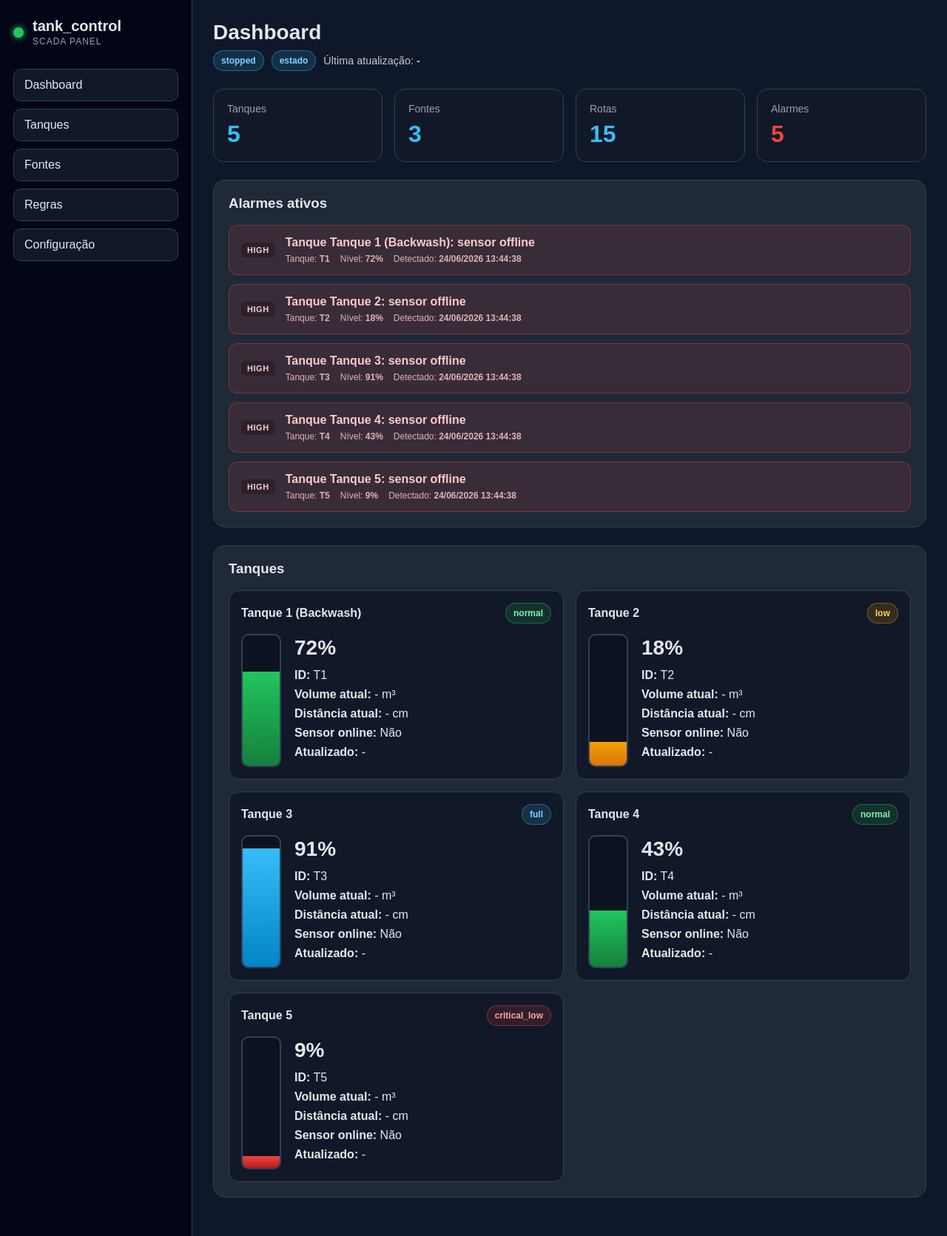
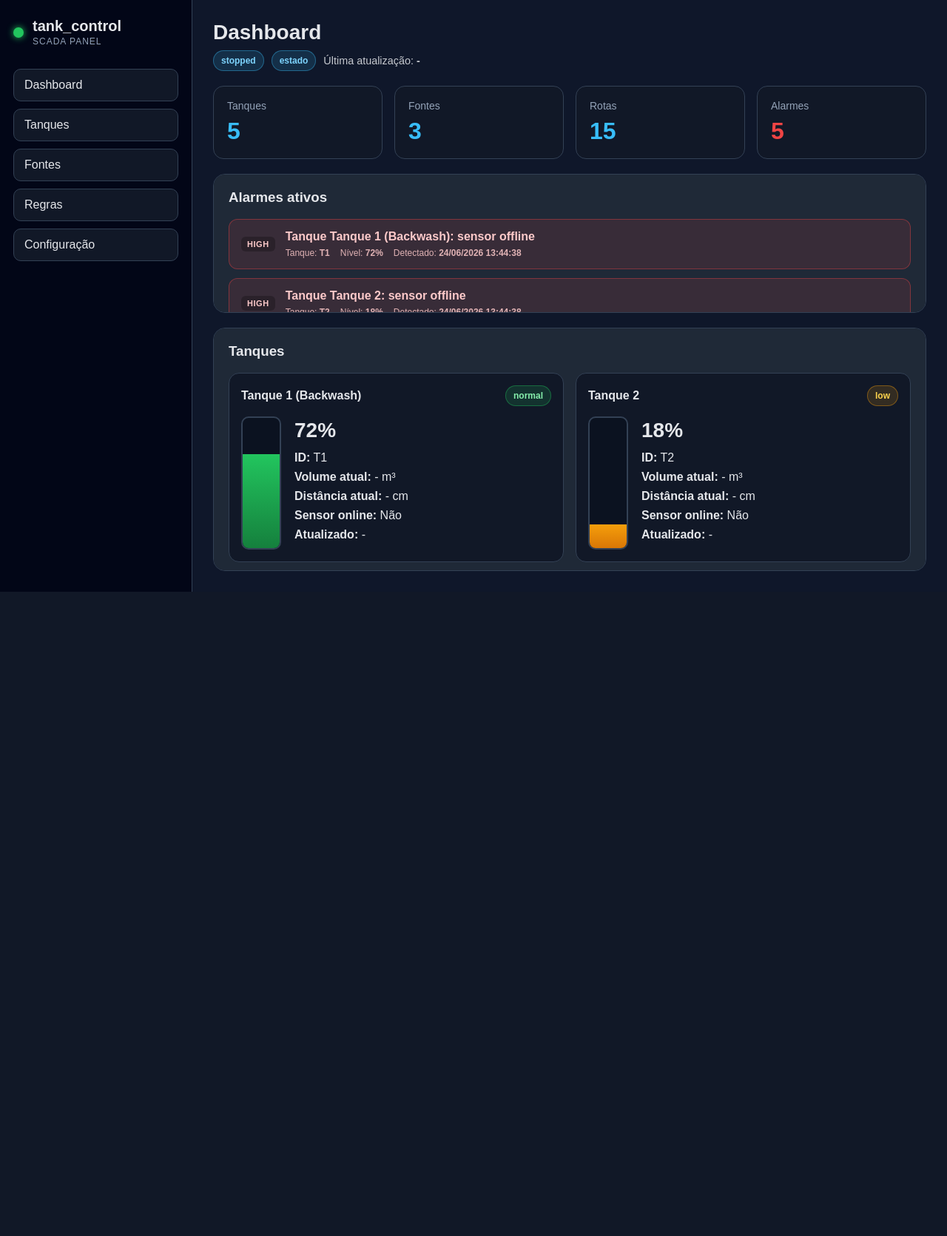
Before and after one commit to ViCor44/tank_control, a Flask app: page / in a window 1280 px wide. Shown: the whole page at 74% size. After the commit the page ends 800 px from the top, so only its background shows below. Run offline with Flask 3, Linux system fonts and the light colour scheme.

Commit message:
adaptação para 15" touch

```diff
--- a/static/css/app.css
+++ b/static/css/app.css
@@ -16,13 +16,48 @@
   box-sizing: border-box;
 }
 
+html, body {
+  height: 100vh;
+  max-height: 100vh;
+  overflow: hidden;
+}
+
 body {
   margin: 0;
   font-family: Arial, sans-serif;
   background: var(--bg);
   color: var(--text);
   display: flex;
-  min-height: 100vh;
+}
+
+/* Touch-friendly scrollbars (visible on 15" touch monitor) */
+*::-webkit-scrollbar {
+  width: 14px;
+  height: 14px;
+}
+
+*::-webkit-scrollbar-track {
+  background: rgba(148, 163, 184, 0.08);
+  border-radius: 8px;
+}
+
+*::-webkit-scrollbar-thumb {
+  background: rgba(148, 163, 184, 0.45);
+  border-radius: 8px;
+  border: 2px solid transparent;
+  background-clip: content-box;
+  min-height: 40px;
+}
+
+*::-webkit-scrollbar-thumb:hover,
+*::-webkit-scrollbar-thumb:active {
+  background: rgba(56, 189, 248, 0.7);
+  background-clip: content-box;
+}
+
+* {
+  scrollbar-width: auto;
+  scrollbar-color: rgba(148, 163, 184, 0.45) rgba(148, 163, 184, 0.08);
 }
 
 .sidebar {
@@ -30,6 +65,9 @@ body {
   background: #020617;
   border-right: 1px solid var(--line);
   padding: 24px 18px;
+  height: 100vh;
+  overflow-y: auto;
+  flex-shrink: 0;
 }
 
 .brand {
@@ -83,13 +121,33 @@ body {
 .content {
   flex: 1;
   padding: 28px;
+  height: 100vh;
+  overflow: hidden;
+  display: flex;
+  flex-direction: column;
+  gap: 20px;
+  min-width: 0;
+}
+
+/* Direct scrollable children of .content share remaining vertical space. */
+.content > .panel,
+.content > .card-grid {
+  flex: 0 1 auto;
+  min-height: 140px;
+  overflow-y: auto;
+  margin-bottom: 0;
+}
+
+.content > .page-header,
+.content > .stats-grid {
+  flex-shrink: 0;
 }
 
 .page-header {
   display: flex;
   justify-content: space-between;
   align-items: center;
-  margin-bottom: 24px;
+  margin-bottom: 0;
 }
 
 .page-header h2 {
@@ -101,7 +159,7 @@ body {
   display: grid;
   grid-template-columns: repeat(auto-fit, minmax(180px, 1fr));
   gap: 16px;
-  margin-bottom: 24px;
+  margin-bottom: 0;
 }
 
 .stat-card {
@@ -134,7 +192,7 @@ body {
   border: 1px solid var(--line);
   border-radius: 16px;
   padding: 20px;
-  margin-bottom: 24px;
+  margin-bottom: 0;
 }
 
 .panel h3 {
```
